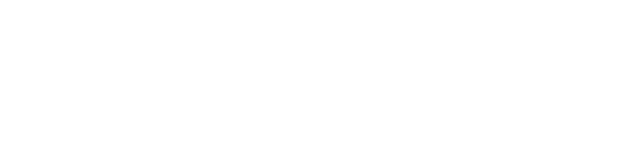
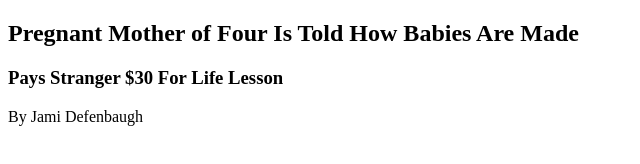
Before and after one commit to STL-LC101-Sept-22/js-assignment-4-html-me-something-jlcdefenbaugh, a website: page index.html in a window 1280 px wide. Shown: the whole page, without its empty margins (0-640 px from the left). Drawn offline with Linux system fonts and the light colour scheme.

Commit message:
Added title and headings to doc

```diff
--- a/index.html
+++ b/index.html
@@ -1,8 +1,17 @@
 <!DOCTYPE html>
 <html>
    <head>
+      <title>A Really Awesome News Story</title>
    </head>
    <body>
-      <!-- Write your HTML in this file! -->
+      <article>
+         <header>
+            <h1>Pregnant Mother of Four Is Told How Babies Are Made</h1>
+            <h3>Pays Stranger $30 For Life Lesson</h3>
+            <p>By Jami Defenbaugh</p>
+         </header>
+         <p>
+      </article>
+
    </body>
 </html>
```
